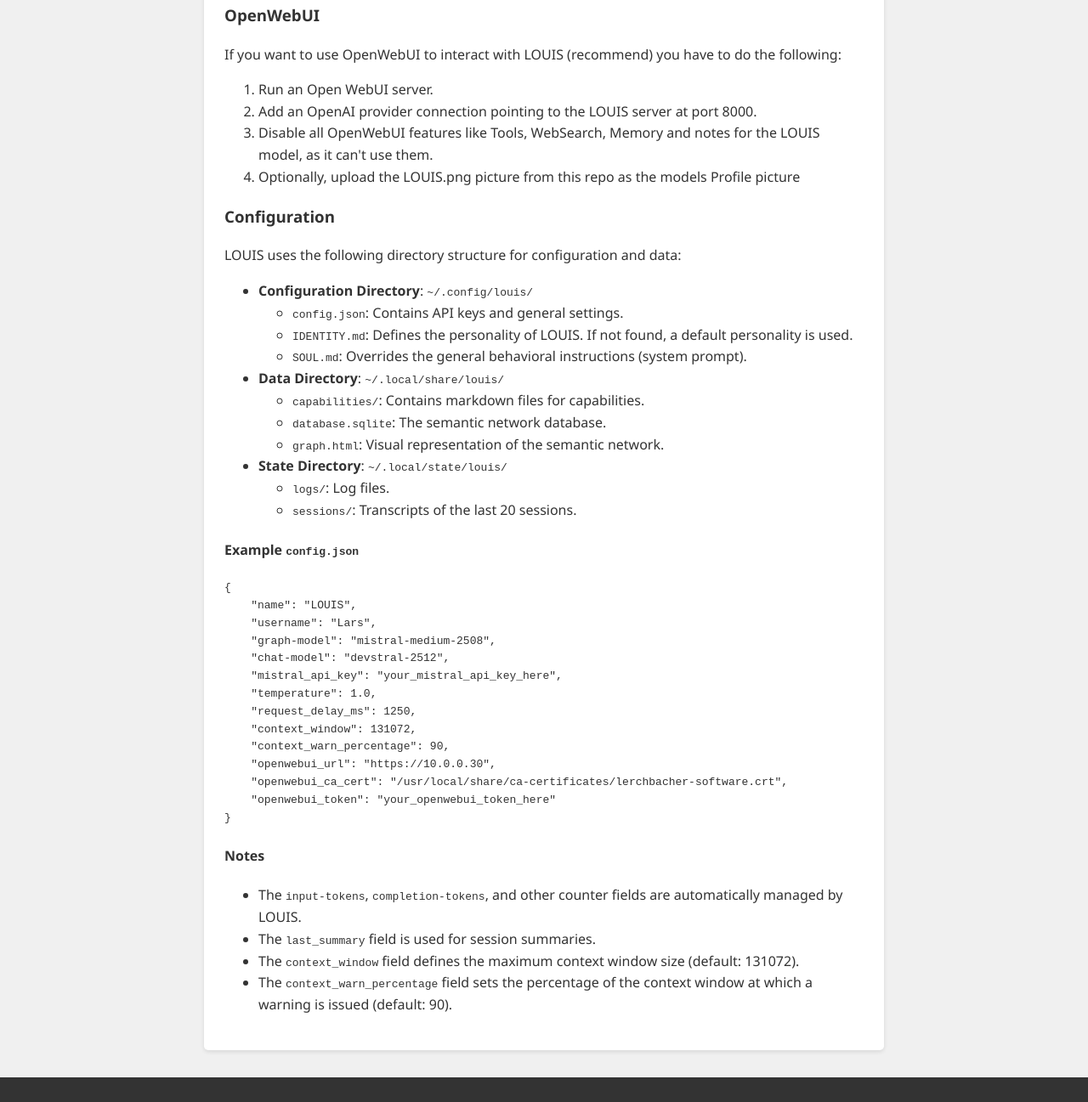
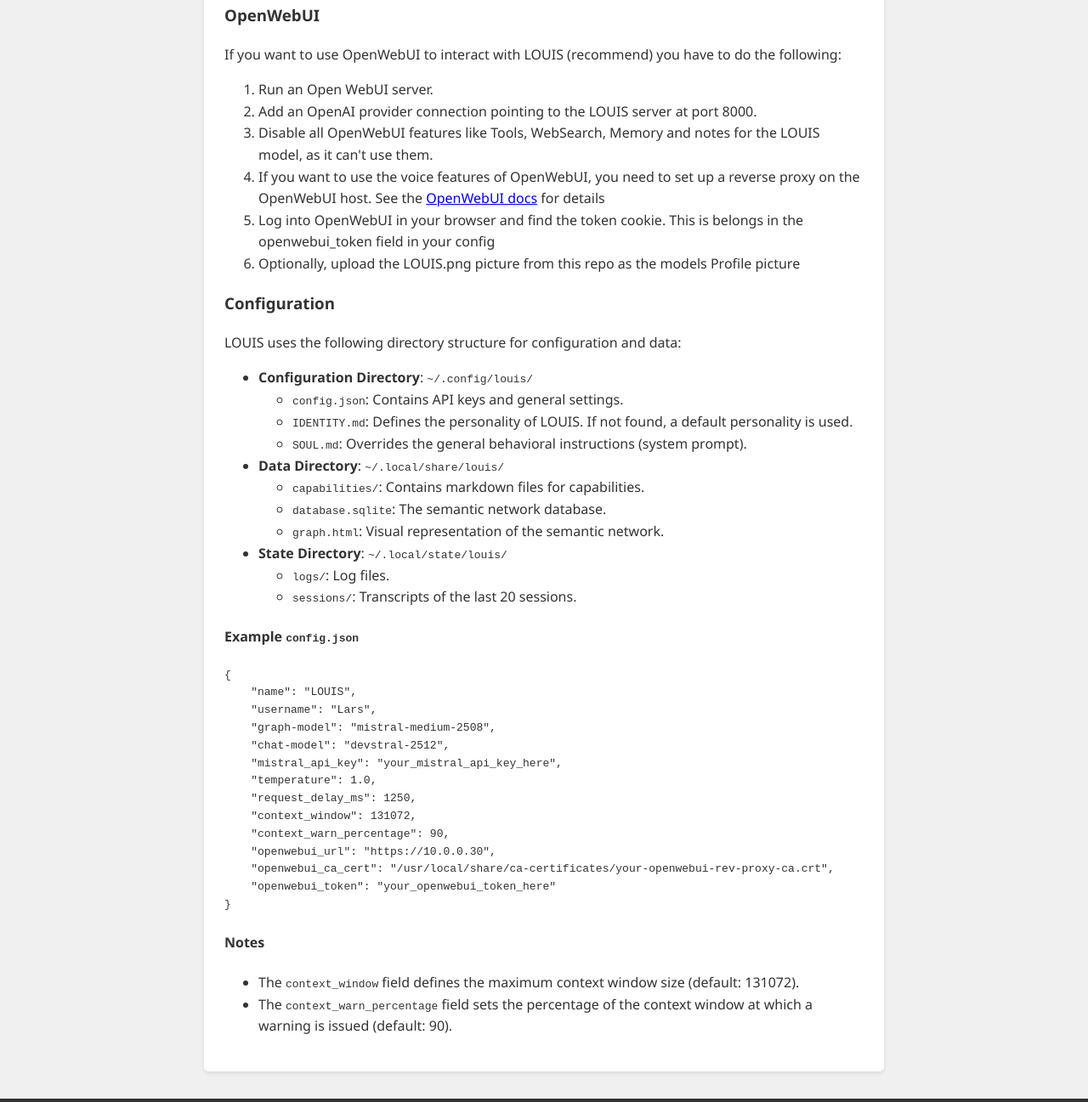
Before and after one commit to LarsLerchbacher/LOUIS, a plain HTML site: page docs/setup.html in a window 1280 px wide. Shown: the part 935-2232 px from the top of the page at 85% size. Drawn offline with Linux system fonts and the light colour scheme.

Commit message:
Updated setup instructions with missing information and removed outdated infos

```diff
--- a/docs/setup.html
+++ b/docs/setup.html
@@ -53,6 +53,8 @@
                 <li>Run an Open WebUI server.</li>
                 <li>Add an OpenAI provider connection pointing to the LOUIS server at port 8000.</li>
                 <li>Disable all OpenWebUI features like Tools, WebSearch, Memory and notes for the LOUIS model, as it can't use them.</li>
+		<li>If you want to use the voice features of OpenWebUI, you need to set up a reverse proxy on the OpenWebUI host. See the <a href="https://docs.openwebui.com/">OpenWebUI docs</a> for details</li>
+		<li>Log into OpenWebUI in your browser and find the token cookie. This is belongs in the openwebui_token field in your config</li>
                 <li>Optionally, upload the LOUIS.png picture from this repo as the models Profile picture</li>
             </ol>
             <h3>Configuration</h3>
@@ -91,13 +93,11 @@
     "context_window": 131072,
     "context_warn_percentage": 90,
     "openwebui_url": "https://10.0.0.30",
-    "openwebui_ca_cert": "/usr/local/share/ca-certificates/lerchbacher-software.crt",
+    "openwebui_ca_cert": "/usr/local/share/ca-certificates/your-openwebui-rev-proxy-ca.crt",
     "openwebui_token": "your_openwebui_token_here"
 }</pre>
             <h4>Notes</h4>
             <ul>
-                <li>The <code>input-tokens</code>, <code>completion-tokens</code>, and other counter fields are automatically managed by LOUIS.</li>
-                <li>The <code>last_summary</code> field is used for session summaries.</li>
                 <li>The <code>context_window</code> field defines the maximum context window size (default: 131072).</li>
                 <li>The <code>context_warn_percentage</code> field sets the percentage of the context window at which a warning is issued (default: 90).</li>
             </ul>
```
